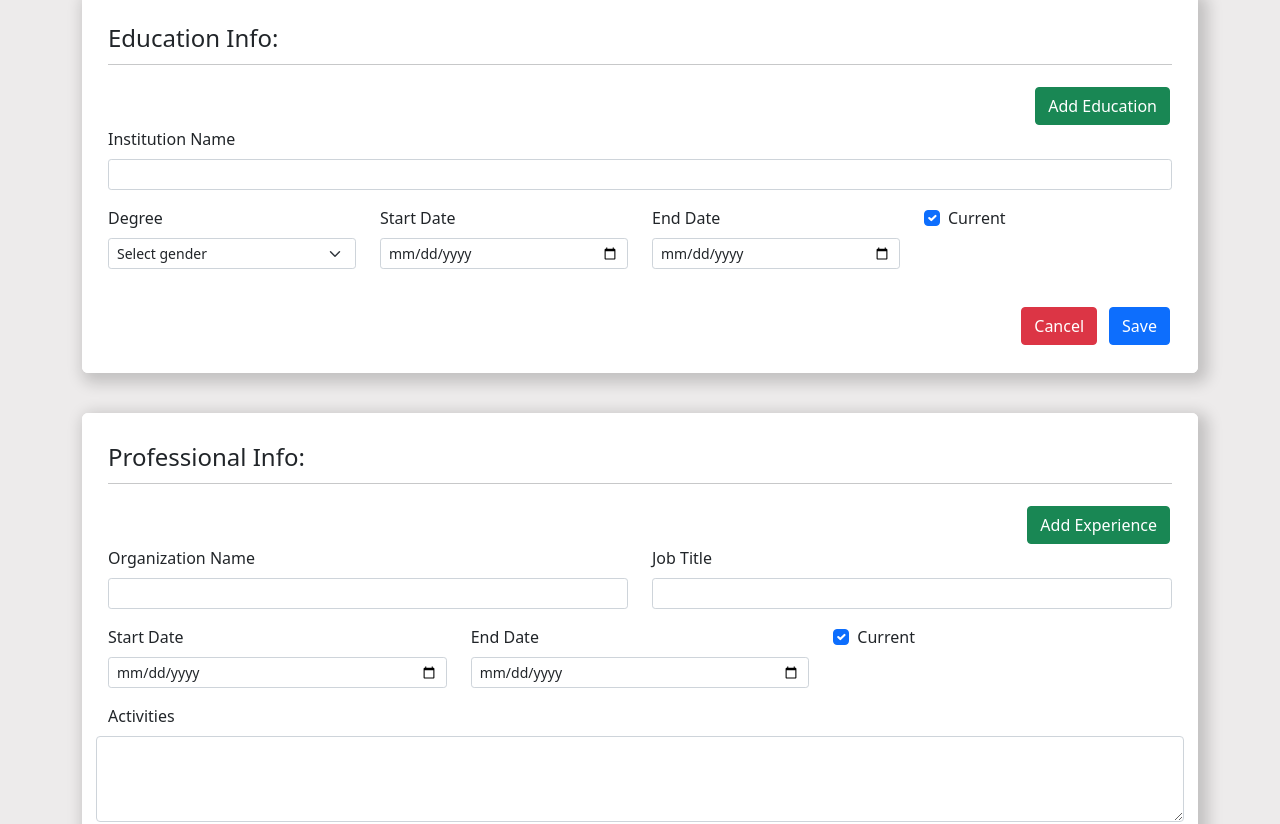
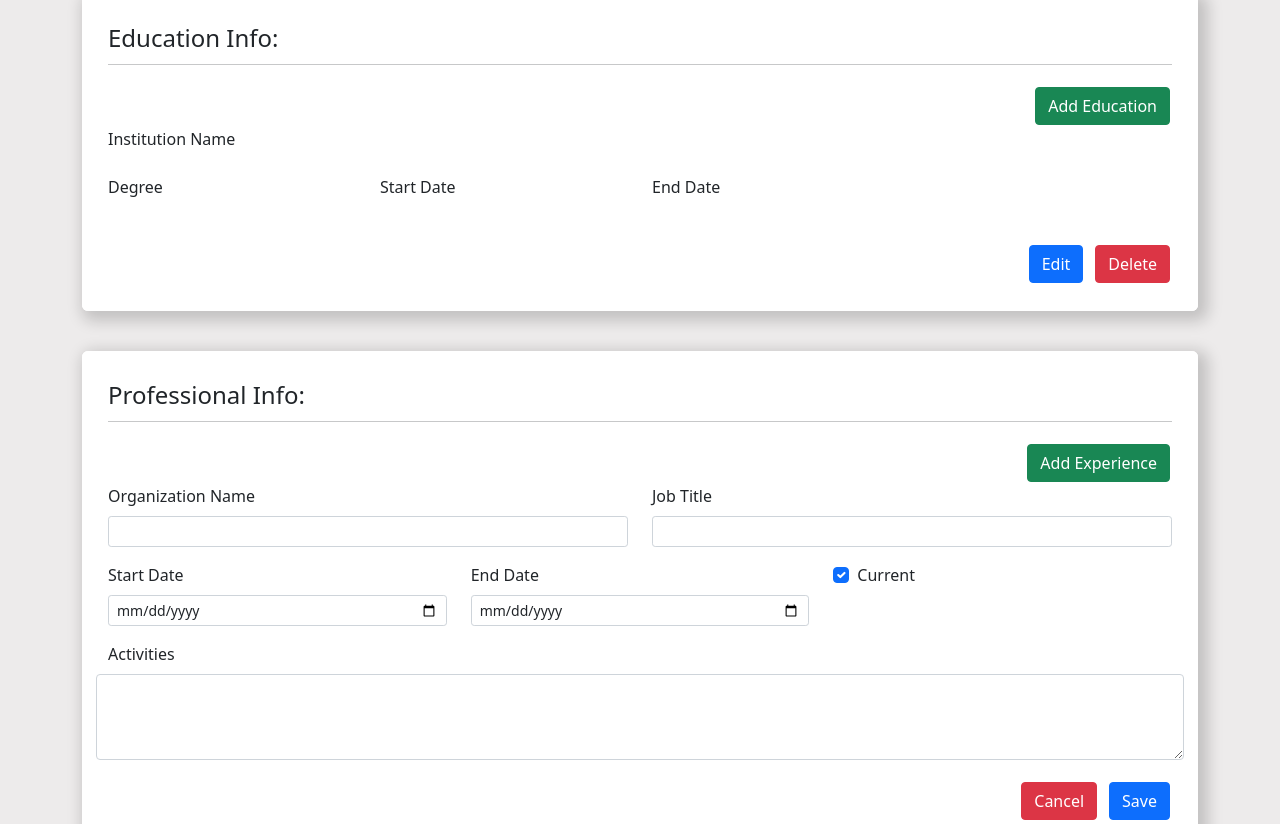
Before and after one commit to jmerlosrepo/bibb-app, a React (Create React App) app: page /profile in a window 1280 px wide. Shown: the part 1643-2467 px from the top of the page. Built offline with nearby package versions, Linux system fonts and the light colour scheme.

Commit message:
Education and strengths changes

```diff
--- a/src/components/EducationForm/EducationForm.jsx
+++ b/src/components/EducationForm/EducationForm.jsx
@@ -1,46 +1,127 @@
-import React from 'react'
+import React, { useState, useEffect, useRef } from 'react'
+import { useDispatch } from 'react-redux'
 import ActionButton from '../ActionButton/ActionButton'
+import { education } from '../../models/educationModel'
+import { saveEducationAction, deleteEducationAction } from '../../redux/actions/educationActions'
 
-const EducationForm = ({onSave, onCancel}) => {
+const EducationForm = ({data}) => {
+
+    const [educationId, setEducationId] = useState(0)
+    const [institution, setInstitution] = useState('')
+    const [degree, setDegree] = useState('')
+    const [startDate, setStartDate] = useState('')
+    const [endDate, setEndDate] = useState('')
+    const [isCurrentJob, setIsCurrentJob] = useState(false)
+    const isEditMode = useRef(false)
+    const dispatch = useDispatch()
+
+    useEffect(() => {
+        education.educationId = data.educationId
+        education.institution = data.institution
+        education.degree = data.degree
+        education.startDate = data.startDate
+        education.endDate = data.endDate
+        education.current = data.current
+        education.saved = true
+    }, [data])
+
+    const handleEducationOnSave = () => {
+        education.educationId = educationId
+        education.institution = institution
+        education.degree = degree
+        education.startDate = startDate
+        education.endDate = endDate
+        education.current = isCurrentJob
+        education.saved = true
+        dispatch(saveEducationAction(education))
+    }
+    const handleEducationOnCancel = () => {}
+    const handleEducationOnEdit = () => {
+        isEditMode.current = true
+    }
+    const handleEducationOnDelete = () => {
+        dispatch(deleteEducationAction(education.educationId))
+    }
+
   return (
-    <div className="educationForm">
+    <div key={educationId} className="educationForm">
         <div className="row">
             <div className="col mb-3 formField">
                 <label className="form-label" htmlFor="">Institution Name</label>
-                <input type="text" className="form-control form-control-sm field" />
+                {!education.saved && isEditMode
+                ? (
+                    <input onChange={e => setInstitution(e.target.value)} type="text" className="form-control form-control-sm field" value={institution} />
+                )
+                : (<div>{institution}</div>)}
             </div>
         </div>
         <div className="row">
             <div className="col mb-3 formField">
                 <label className="form-label" htmlFor="">Degree</label>
-                <select className="form-select form-select-sm" aria-label="Default select example">
+                {!education.saved && isEditMode
+                ? (
+                <select value={degree} onChange={e => setDegree(e.target.value)} className="form-select form-select-sm" aria-label="Default select example">
                     <option defaultValue>Select gender</option>
                     <option value="male">Male</option>
                     <option value="female">Female</option>
                     <option value="other">Other</option>
                 </select>
+                )
+                : (
+                    <div>{degree}</div>
+                )}
             </div>
             <div className="col mb-3 formField">
                 <label className="form-label" htmlFor="">Start Date</label>
-                <input type="date" className="form-control form-control-sm field" />
+                {!education.saved && isEditMode
+                ? (
+                    <input value={startDate} onChange={e => setStartDate(e.target.value)} type="date" className="form-control form-control-sm field" />
+                )
+                : (
+                    <div>{startDate}</div>
+                )}
             </div>
             <div className="col mb-3 formField">
                 <label className="form-label" htmlFor="">End Date</label>
-                <input type="date" className="form-control form-control-sm field" />
+                {!education.saved && isEditMode
+                ? (
+                    <input value={endDate} onChange={e => setEndDate(e.target.value)} type="date" className="form-control form-control-sm field" />
+                )
+                : (
+                    <div>{endDate}</div>
+                )}
             </div>
             <div className="col mb-3 formField">
                 <div className="form-check">
-                    <input onChange={() => {}} className="form-check-input" type="checkbox" value="" id="flexCheckChecked" checked />
-                    <label className="form-check-label" htmlFor="flexCheckChecked">
-                        Current
-                    </label>
+                {!education.saved && isEditMode
+                ? (
+                    <>
+                        <input checked={isCurrentJob} onChange={e => setIsCurrentJob(e.target.checked)} className="form-check-input" type="checkbox" value="" id="flexCheckChecked"  />
+                        <label className="form-check-label" htmlFor="flexCheckChecked">
+                            Current
+                        </label>
+                    </>
+                )
+                : (
+                    <div>{isCurrentJob && 'Current Job'}</div>
+                )}
                 </div>
             </div>
         </div>
-        <div className="button-spacing d-grid gap-2 d-md-flex justify-content-md-end">
-          <ActionButton text="Cancel" color="danger" onClick={onCancel} />
-          <ActionButton text="Save" color="primary" onClick={onSave} />
-        </div>
+        {!education.saved && isEditMode
+        ? (
+            <div className="button-spacing d-grid gap-2 d-md-flex justify-content-md-end">
+                <ActionButton text="Cancel" color="danger" onClick={handleEducationOnSave} />
+                <ActionButton text="Save" color="primary" onClick={handleEducationOnCancel} />
+            </div>
+        )
+        : (
+            <div className="button-spacing d-grid gap-2 d-md-flex justify-content-md-end">
+                <ActionButton text="Edit" color="primary" onClick={handleEducationOnEdit} />
+                <ActionButton text="Delete" color="danger" onClick={handleEducationOnDelete} />
+            </div>
+
+        )}
     </div>
   )
 }
--- a/src/models/educationModel.js
+++ b/src/models/educationModel.js
@@ -1,8 +1,10 @@
 export const education = {
     id: '',
+    educationId: '',
     institution: '',
     degree: '',
     startDate: '',
     endDate: '',
-    current: false
+    current: false,
+    saved: false
 }
--- a/src/models/strengthsModel.js
+++ b/src/models/strengthsModel.js
@@ -1,5 +1,6 @@
 export const strength = {
     id: '',
+    strengthId: '',
     title: '',
     icon: '',
     detail: '',
--- a/src/pages/Profile/Profile.jsx
+++ b/src/pages/Profile/Profile.jsx
@@ -1,6 +1,7 @@
 import React, { useState } from 'react'
 import { useDispatch, useSelector } from 'react-redux'
 import { addStrengthAction, getStrengthAction, saveStrengthAction, deleteStrengthAction } from '../../redux/actions/strengthActions'
+import { addEducationAction } from '../../redux/actions/educationActions'
 import AddressForm from '../../components/AddressForm/AddressForm'
 import AboutMeForm from '../../components/AboutMeForm/AboutMeForm'
 import ActionButton from '../../components/ActionButton/ActionButton'
@@ -9,7 +10,7 @@ import FieldSet from '../../components/FieldSet/FieldSet'
 import EducationForm from '../../components/EducationForm/EducationForm'
 import ExperienceForm from '../../components/ExperienceForm/ExperienceForm'
 import LanguagesForm from '../../components/LanguagesForm/LanguagesForm'
-import MajorSkillForm from '../../components/MajorSkillFomr/MajorSkillForm'
+import MajorSkillForm from '../../components/MajorSkillForm/MajorSkillForm'
 import PersonalInfoForm from '../../components/PersonalInfoForm/PersonalInfoForm'
 import SocialMediaForm from '../../components/SocialMediaForm/SocialMediaForm'
 import StrengthsForm from '../../components/StrengthsForm/StrengthsForm'
@@ -17,11 +18,15 @@ import StrengthsForm from '../../components/StrengthsForm/StrengthsForm'
 const Profile = () => {
 
     const strengths = useSelector(state => state.strengthReducer)
+    const education = useSelector(state => state.educationReducer)
     const [strengthSaved, setStrengthSaved] = useState(false)
     const dispatch = useDispatch()
 
-    console.log('STRENGTHS', strengths)
+    console.log('EDUCATION', education)
 
+    const handleEducationOnAddEducation = () => {
+        dispatch(addEducationAction())
+    }
     const handleStrengthsOnAddStrength = () => {
         dispatch(addStrengthAction())
     }
@@ -29,9 +34,6 @@ const Profile = () => {
         setStrengthSaved(!strengthSaved)
     }
     const handleStrengthsOnCancel = () => {}
-    const handleEducationOnAddEducation = () => {}
-    const handleEducationOnSave = () => {}
-    const handleEducationOnCancel = () => {}
     const handleExperienceOnAddExperience = () => {}
     const handleExperienceOnSave = () => {}
     const handleExperienceOnCancel = () => {}
@@ -76,7 +78,8 @@ const Profile = () => {
                 <div className="button-spacing d-grid gap-2 d-md-flex justify-content-md-end">
                     <ActionButton text="Add Education" color="success" onClick={handleEducationOnAddEducation} />
                 </div>
-                <EducationForm onSave={handleEducationOnSave} onCancel={handleEducationOnCancel}/>
+                { education && education.map( educationItem =>  <EducationForm data={educationItem} />) }
+
             </FieldSet>
             <FieldSet title="Professional Info:">
                 <div className="button-spacing d-grid gap-2 d-md-flex justify-content-md-end">
--- /dev/null
+++ b/src/redux/actions/educationActions.js
@@ -0,0 +1,44 @@
+import { postData, getData } from "../../helpers/apiCalls"
+import { GET_EDUCATION, ADD_EDUCATION, SAVE_EDUCATION, DELETE_EDUCATION } from "./constants"
+
+const getEducation = (educationResponseData) => {
+    return {
+        type: GET_EDUCATION,
+        payload: educationResponseData
+    }
+}
+
+export const addEducationAction = () => {
+    return {
+        type: ADD_EDUCATION
+    }
+}
+
+const saveEducation = (educationData) => {
+    return {
+        type: SAVE_EDUCATION,
+        payload: educationData
+    }
+}
+
+const deleteEducation = (id) => {
+    return {
+        type: DELETE_EDUCATION,
+        id
+    }
+}
+
+export const getEducationAction = (id) => dispatch => {
+    const response = getData({id})
+    dispatch(getEducation({...response, id}))
+}
+
+export const saveEducationAction = (educationData) => dispatch => {
+    const response = postData(educationData)
+    dispatch(saveEducation({...educationData, ...response}))
+}
+
+export const deleteEducationAction = (id) => dispatch => {
+    const response = postData({id})
+    dispatch(deleteEducation({...response, id}))
+}
--- /dev/null
+++ b/src/redux/reducers/educationReducer.js
@@ -0,0 +1,22 @@
+import { GET_EDUCATION, ADD_EDUCATION, SAVE_EDUCATION, DELETE_EDUCATION } from "../actions/constants"
+import { education } from "../../models/educationModel"
+
+const initialEducationState = [education]
+
+const educationReducer = (state = initialEducationState, action) => {
+    switch (action.type) {
+        case ADD_EDUCATION:
+            console.log('ADD EDUCATION')
+            return [...state, education]
+        case GET_EDUCATION:
+            return action.payload
+        case SAVE_EDUCATION:
+            return [...state, action.payload]
+        case DELETE_EDUCATION:
+            return state.filter( stateItem => stateItem.educationId !== action.id )
+        default:
+            return state
+    }
+}
+
+export default educationReducer
--- a/src/redux/reducers/rootReducer.js
+++ b/src/redux/reducers/rootReducer.js
@@ -1,15 +1,17 @@
 import { combineReducers } from "redux"
-import userReducer from "./userReducer"
+import educationReducer from "./educationReducer"
 import logInUserReducer from "./logInReducer"
 import nagivagtionReducer from "./navigetionReducer"
 import strengthReducer from "./strengthReducer"
+import userReducer from "./userReducer"
 import userSessionReducer from "./userSessionReducer"
 
 const rootReducer = combineReducers({
-    userReducer,
+    educationReducer,
     logInUserReducer,
     nagivagtionReducer,
     strengthReducer,
+    userReducer,
     userSessionReducer
 })
 
--- a/src/redux/reducers/strengthReducer.js
+++ b/src/redux/reducers/strengthReducer.js
@@ -12,7 +12,7 @@ const strengthReducer = (state = initialStatus, action) => {
         case SAVE_STRENGTH:
             return [...state, action.payload]
         case DELETE_STRENGTH:
-            return state.filter( stateItem => stateItem.id !== action.id )
+            return state.filter( stateItem => stateItem.strengthId !== action.id )
         default:
             return state
     }
```
Also changed, not shown: src/components/MajorSkillForm/MajorSkillForm.js (renamed from src/components/MajorSkillFomr/MajorSkillForm.js).
